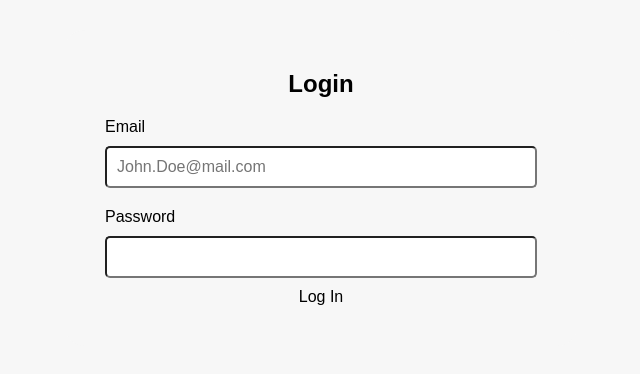
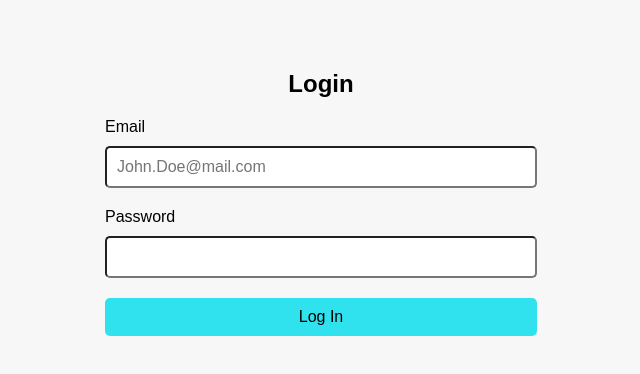
Before and after one commit to younes-damouna/gad-lift, a React (Create React App) app in the folder web_frontend/: page /auth/login in a window 1280 px wide. Shown: the top 374 px of the page, without its empty margins (319-959 px from the left). Built offline with nearby package versions, Linux system fonts and the light colour scheme; a web font is replaced by a local one.

Commit message:
web-frontend: fixed styles in login page

```diff
--- a/web_frontend/src/components/PrimaryButton/index.css
+++ b/web_frontend/src/components/PrimaryButton/index.css
@@ -0,0 +1,26 @@
+.primary-btn,
+.primary-outline-btn {
+  margin-block: 20;
+  padding: 10px 30px;
+  /* background-color: var(--primary-bg); */
+  /* color: white; */
+  cursor: pointer;
+  transition: all 0.3s ease-in-out;
+  border-radius: 5px !important;
+}
+
+.primary-outline-btn {
+  border: 2px solid var(--primary-bg);
+}
+.primary-outline-btn:hover {
+  color: white;
+  background-color: var(--primary-bg);
+}
+.primary-btn:hover {
+  opacity: 0.7;
+  transition: all 0.3s ease-in-out;
+}
+.button-wrapper{
+    margin-block: 20px;
+
+}
--- a/web_frontend/src/components/PrimaryButton/index.jsx
+++ b/web_frontend/src/components/PrimaryButton/index.jsx
@@ -1,9 +1,11 @@
-import React from 'react'
-import './index.css'
-const PrimaryButton = ({text, className,onClick}) => {
-    return (
-        <div className={`${className} rounded-1 fs-md`} onClick={onClick}>{text}</div>
-      )
-}
+import React from "react";
+import "./index.css";
+const PrimaryButton = ({ text, className, onClick }) => {
+  return (
+    <div className={'button-wrapper'}>
+        <div className={`${className} button-wrapper rounded-1 fs-md`} onClick={onClick}>{text}</div>
+    </div>
+  );
+};
 
-export default PrimaryButton
+export default PrimaryButton;
--- a/web_frontend/src/pages/Auth/Login/index.jsx
+++ b/web_frontend/src/pages/Auth/Login/index.jsx
@@ -49,7 +49,7 @@ const LoginPage = ({ switchToRegister }) => {
 
           <PrimaryButton
             text={"Log In"}
-            className={"primary-btn bg-primary text-center fs-sm"}
+            className={"primary-btn primary-bg text-center fs-sm"}
             onClick={() => handleSubmit()}
           />
         </form>
```
